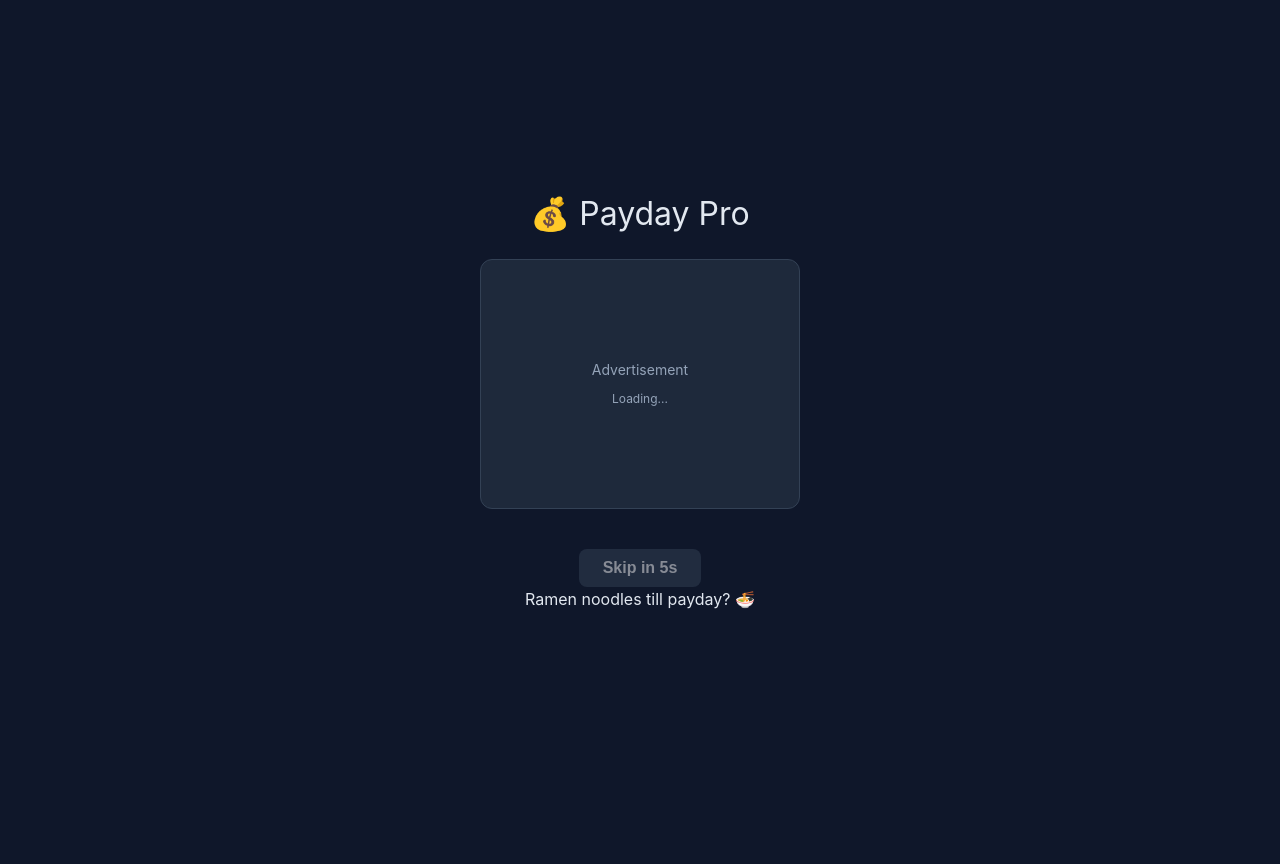
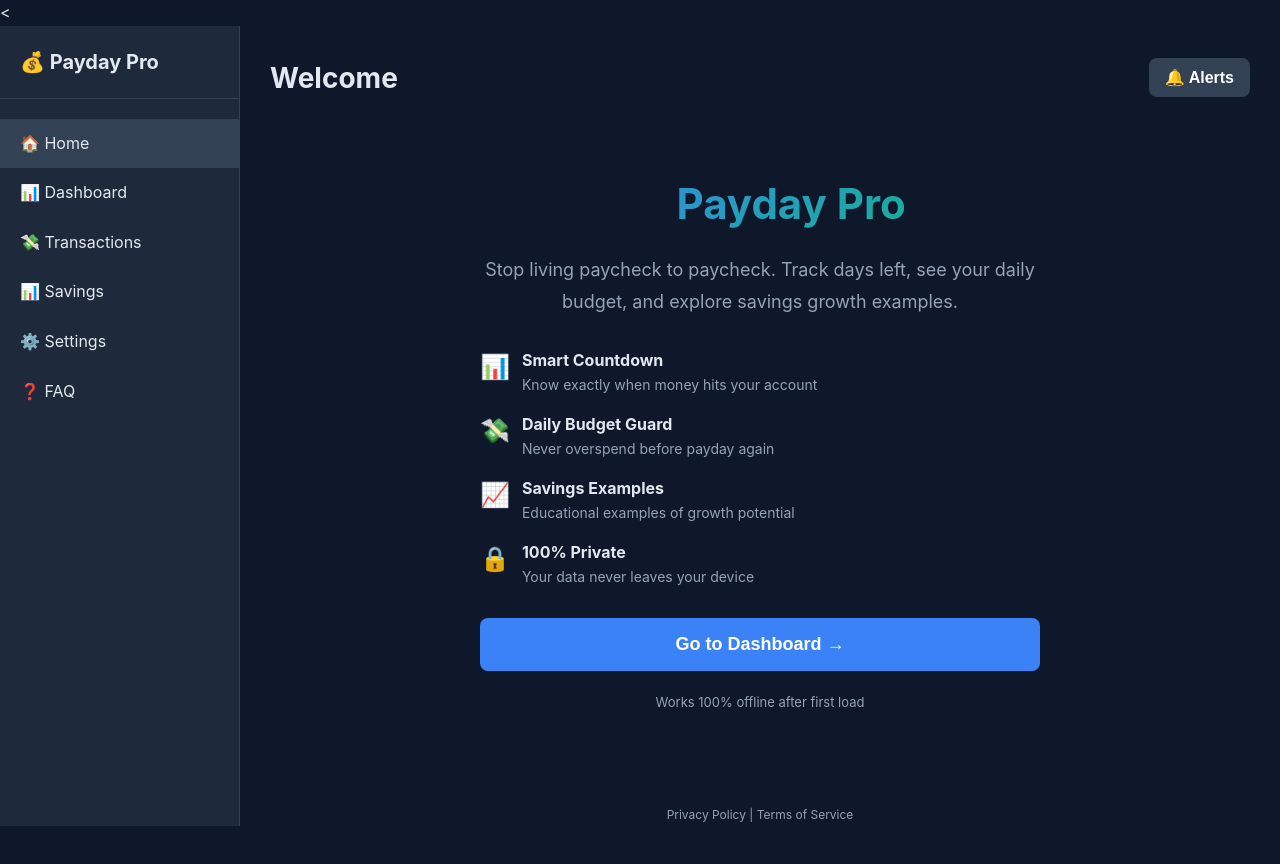
Before and after one commit to wytzbot/payday-countdown-manager, a plain HTML site: page index.html in a window 1280 px wide. Drawn offline with Linux system fonts and the light colour scheme.

Commit message:
Remove splash advertisement from index.html
Removed splash advertisement section from the HTML.

```diff
--- a/index.html
+++ b/index.html
@@ -277,21 +277,7 @@
   </style>
 </head>
 <body>
-  <div id="splashAd" style="position: fixed; top: 0; left: 0; width: 100%; height: 100%; background: var(--bg); z-index: 9999; display: flex; flex-direction: column; align-items: center; justify-content: center; transition: opacity 0.5s;">
-    <div style="text-align: center; padding: 20px;">
-      <div style="font-size: 32px; margin-bottom: 20px;">💰 Payday Pro</div>
-      <div id="adContainer" style="width: 320px; height: 250px; background: var(--card); border-radius: 12px; display: flex; align-items: center; justify-content: center; margin: 20px auto; border: 1px solid var(--border);">
-        <div style="color: var(--text-muted); font-size: 14px;">
-          Advertisement<br>
-          <div style="font-size: 12px; margin-top: 8px;">Loading...</div>
-        </div>
-      </div>
-      <button onclick="closeSplashAd()" id="skipBtn" style="width: auto; padding: 10px 24px; margin-top: 20px; background: var(--card-hover); opacity: 0.5; pointer-events: none;">
-        Skip in <span id="countdown">5</span>s
-      </button>
-      <div class="ad-banner" id="ad-banner">
-  <div class="funny-msg" id="rotating-msg">Ramen noodles till payday? 🍜</div>
-      </div>
+  <
     </div>
   </div>
 
```
